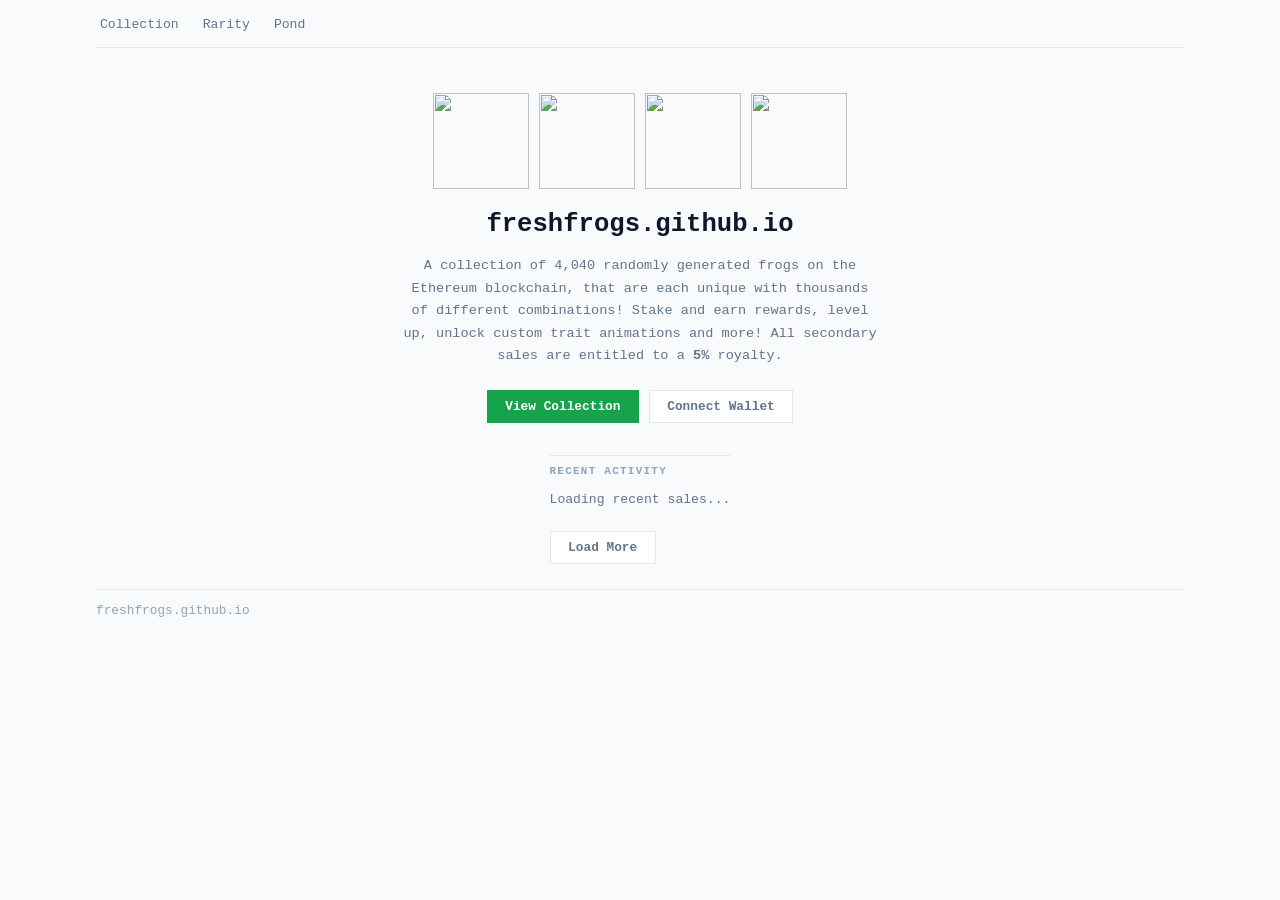
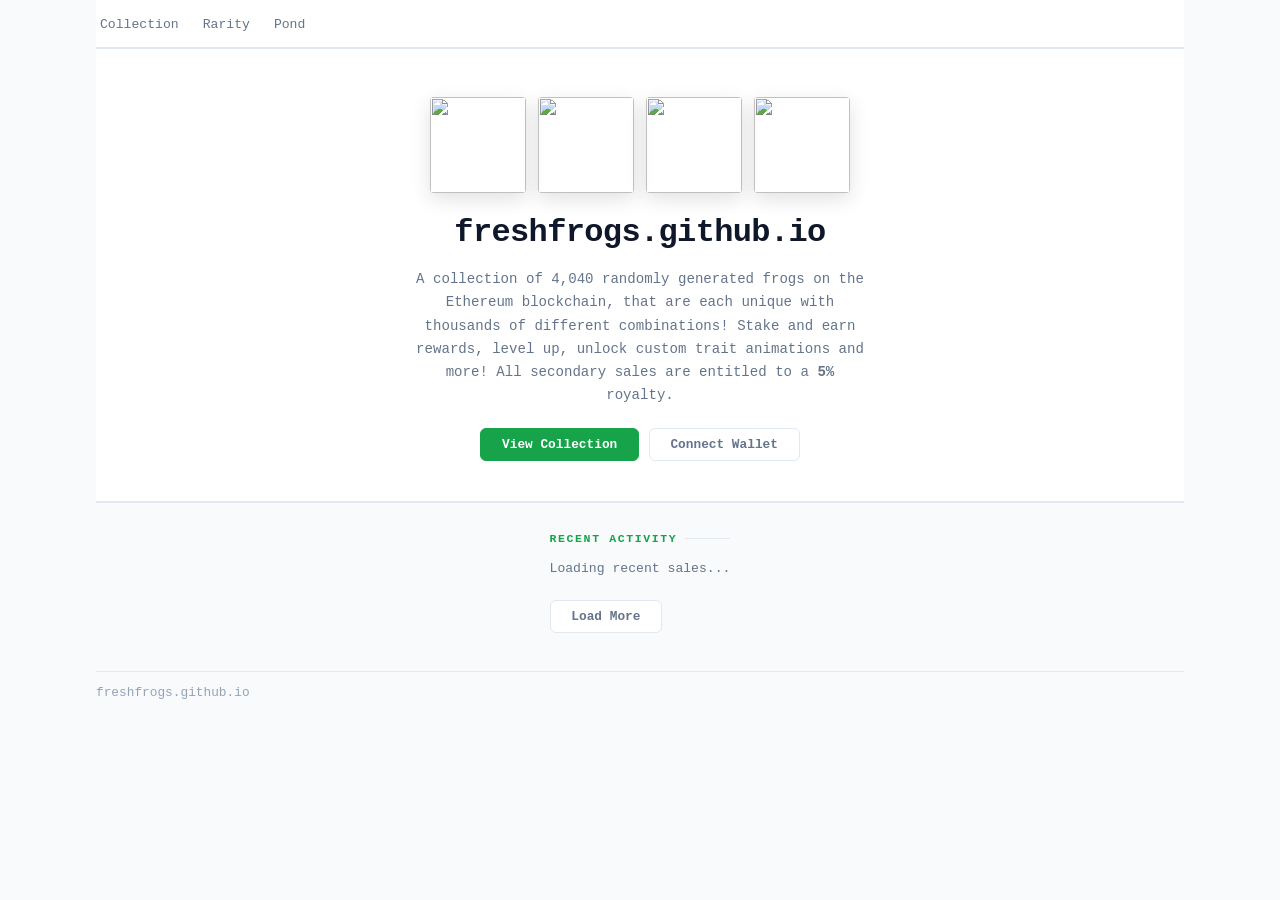

Update style.css

--- a/style.css
+++ b/style.css
@@ -59,8 +59,8 @@ a { color: inherit; }
   position: sticky;
   top: 0;
   z-index: 50;
-  background: var(--bg);
-  border-bottom: 1px solid var(--border);
+  background: #ffffff;
+  border-bottom: 2px solid var(--border);
   padding: 0.85rem 0 0.75rem;
   display: flex;
   align-items: center;
@@ -124,21 +124,24 @@ a { color: inherit; }
 /* ── HERO — centered, frogs in a row ── */
 
 .hero {
-  max-width: 680px;
-  margin: 2.8rem auto 2rem;
-  padding: 0 1rem;
+  background: #ffffff;
+  max-width: 100%;
+  margin: 0;
+  padding: 3rem 1rem 2.5rem;
   display: flex;
   flex-direction: column;
   align-items: center;
   text-align: center;
   gap: 0;
+  border-bottom: 2px solid var(--border);
 }
 
 .hero-main {
   display: flex;
   flex-direction: column;
   align-items: center;
-  gap: 1rem;
+  gap: 1.1rem;
+  max-width: 680px;
   width: 100%;
 }
 
@@ -146,33 +149,36 @@ a { color: inherit; }
   display: flex;
   flex-wrap: nowrap;
   justify-content: center;
-  gap: 10px;
-  margin-bottom: 0.4rem;
+  gap: 12px;
+  margin-bottom: 0.3rem;
 }
 
 .fly {
   width: 96px;
   height: 96px;
   image-rendering: pixelated;
+  border-radius: 4px;
+  box-shadow: 0 6px 20px rgba(0, 0, 0, 0.12);
 }
 
-/* Remove the split-hero text column wrapper if present */
 .hero-text-col {
   display: contents;
 }
 
 .hero-title {
-  font-size: 1.6rem;
-  font-weight: 700;
+  font-size: 2rem;
+  font-weight: 800;
   line-height: 1.1;
+  letter-spacing: -0.02em;
   margin: 0;
+  color: var(--text);
 }
 
 .hero-subtitle {
   color: var(--text-muted);
-  font-size: 0.85rem;
+  font-size: 0.88rem;
   line-height: 1.65;
-  max-width: 480px;
+  max-width: 460px;
   margin: 0;
 }
 
@@ -181,7 +187,7 @@ a { color: inherit; }
   flex-wrap: wrap;
   justify-content: center;
   gap: 0.6rem;
-  margin-top: 0.4rem;
+  margin-top: 0.2rem;
 }
 
 .hero-placeholder {
@@ -214,26 +220,30 @@ a { color: inherit; }
 .hero-actions .hero-btn:hover { opacity: 0.8; }
 
 .hero-actions .hero-btn--wallet {
-  background: #1e293b;
+  background: #16a34a;
   color: #ffffff;
+  border-color: #16a34a;
 }
 
 .hero-actions .hero-btn--opensea {
-  background: #ffffff;
-  color: #1e293b;
+  background: #2081e2;
+  color: #ffffff;
+  border-color: #2081e2;
 }
 
 .hero-actions .hero-btn--snake {
   background: #ffffff;
   color: #1e293b;
+  border-color: #1e293b;
 }
 
 /* ── BUTTONS ── */
 
 .btn {
-  padding: 0.5rem 1.1rem;
+  padding: 0.5rem 1.3rem;
   font-size: 0.8rem;
   border: 1px solid var(--border);
+  border-radius: 6px;
   cursor: pointer;
   font-weight: 600;
   font-family: monospace;
@@ -276,10 +286,9 @@ a { color: inherit; }
   display: flex;
   flex-direction: column;
   gap: 0;
-  padding: 0.6rem 0 1.6rem;
+  padding: 1.8rem 0 2.4rem;
   max-width: 1120px;
   margin: 0 auto;
-  border-top: 1px solid var(--border);
 }
 
 .panel {
@@ -290,26 +299,48 @@ a { color: inherit; }
 
 .panel h2,
 .dashboard-section h2 {
-  font-size: 0.68rem;
+  font-size: 0.72rem;
   font-weight: 700;
   text-transform: uppercase;
-  letter-spacing: 0.12em;
-  color: var(--text-faint);
-  margin-top: 2rem;
-  margin-bottom: 0.9rem;
+  letter-spacing: 0.14em;
+  color: var(--accent);
+  margin-top: 2.2rem;
+  margin-bottom: 1rem;
+  display: flex;
+  align-items: center;
+  gap: 0.5rem;
+}
+
+.panel h2::after,
+.dashboard-section h2::after {
+  content: '';
+  flex: 1;
+  height: 1px;
+  background: var(--border);
 }
 
 .dashboard-section h2:first-child { margin-top: 0; }
 
 .panel h3,
 .dashboard-section h3 {
-  font-size: 0.68rem;
+  font-size: 0.72rem;
   font-weight: 700;
   text-transform: uppercase;
-  letter-spacing: 0.12em;
-  color: var(--text-faint);
-  margin-top: 2rem;
-  margin-bottom: 0.9rem;
+  letter-spacing: 0.14em;
+  color: var(--accent);
+  margin-top: 2.2rem;
+  margin-bottom: 1rem;
+  display: flex;
+  align-items: center;
+  gap: 0.5rem;
+}
+
+.panel h3::after,
+.dashboard-section h3::after {
+  content: '';
+  flex: 1;
+  height: 1px;
+  background: var(--border);
 }
 
 .panel p {
@@ -499,8 +530,16 @@ a { color: inherit; }
   align-self: flex-start;
   background: var(--bg-card);
   border: 1px solid var(--border);
+  border-radius: 8px;
   padding: 0;
   overflow: hidden;
+  box-shadow: 0 1px 3px rgba(0,0,0,0.06), 0 1px 2px rgba(0,0,0,0.04);
+  transition: box-shadow 160ms ease, transform 160ms ease;
+}
+
+.recent_sale_card:hover {
+  box-shadow: 0 6px 16px rgba(0,0,0,0.1);
+  transform: translateY(-2px);
 }
 
 .nft-grid .recent_sale_card { margin: 0; }
@@ -514,14 +553,14 @@ a { color: inherit; }
   border-bottom: 1px solid var(--border);
 }
 
-.card-top .sale_card_title { color: var(--accent); font-weight: 700; }
-.card-top .sale_card_price { color: var(--text); font-weight: 600; }
+.card-top .sale_card_title { color: var(--accent); font-weight: 800; }
+.card-top .sale_card_price { color: var(--text); font-weight: 700; }
 
 .card-img-wrap {
   display: flex;
   justify-content: center;
-  padding: 12px 0;
-  background: var(--bg-card);
+  padding: 14px 0;
+  background: var(--bg-dark);
 }
 
 .recent_sale_traits {
